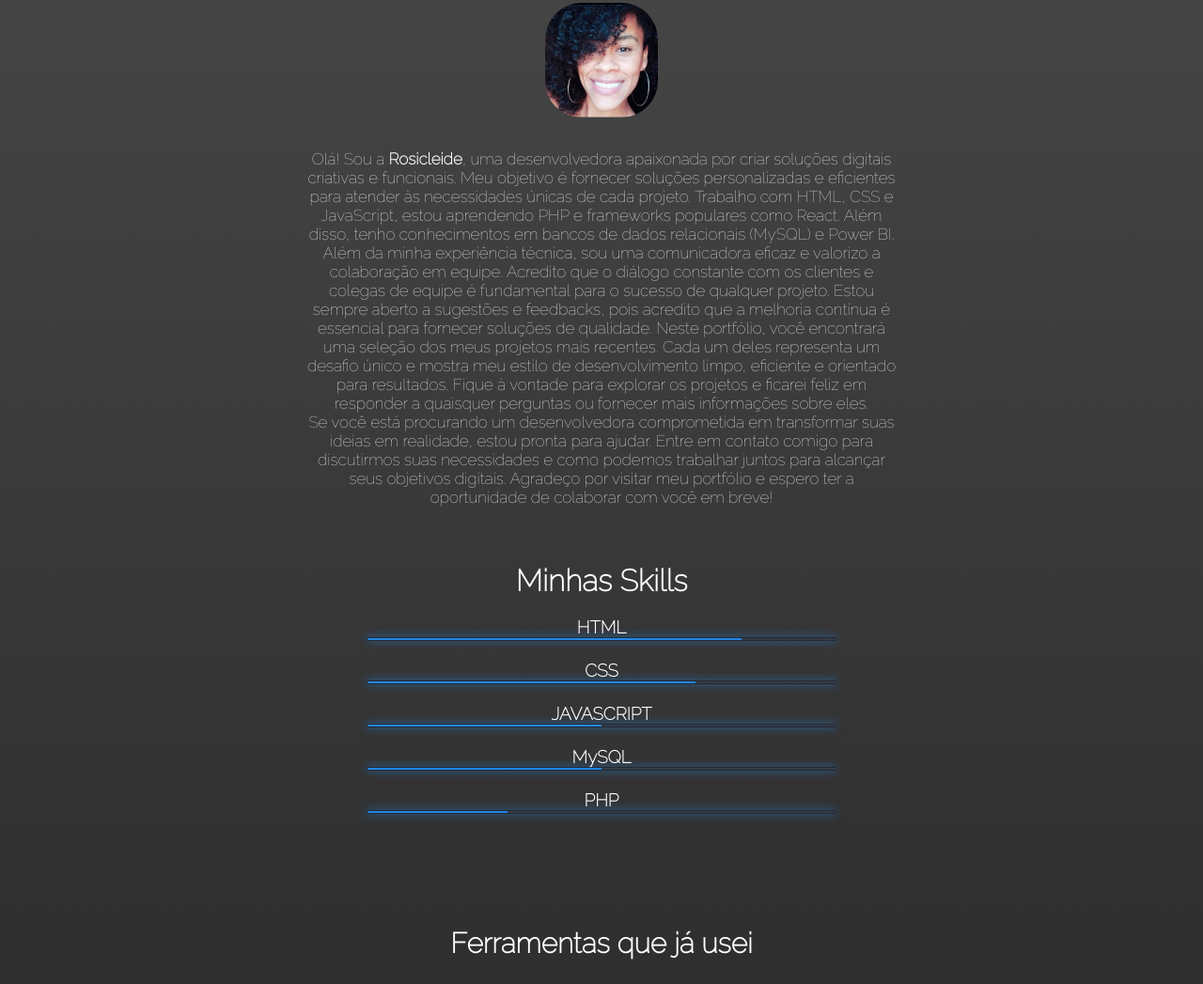
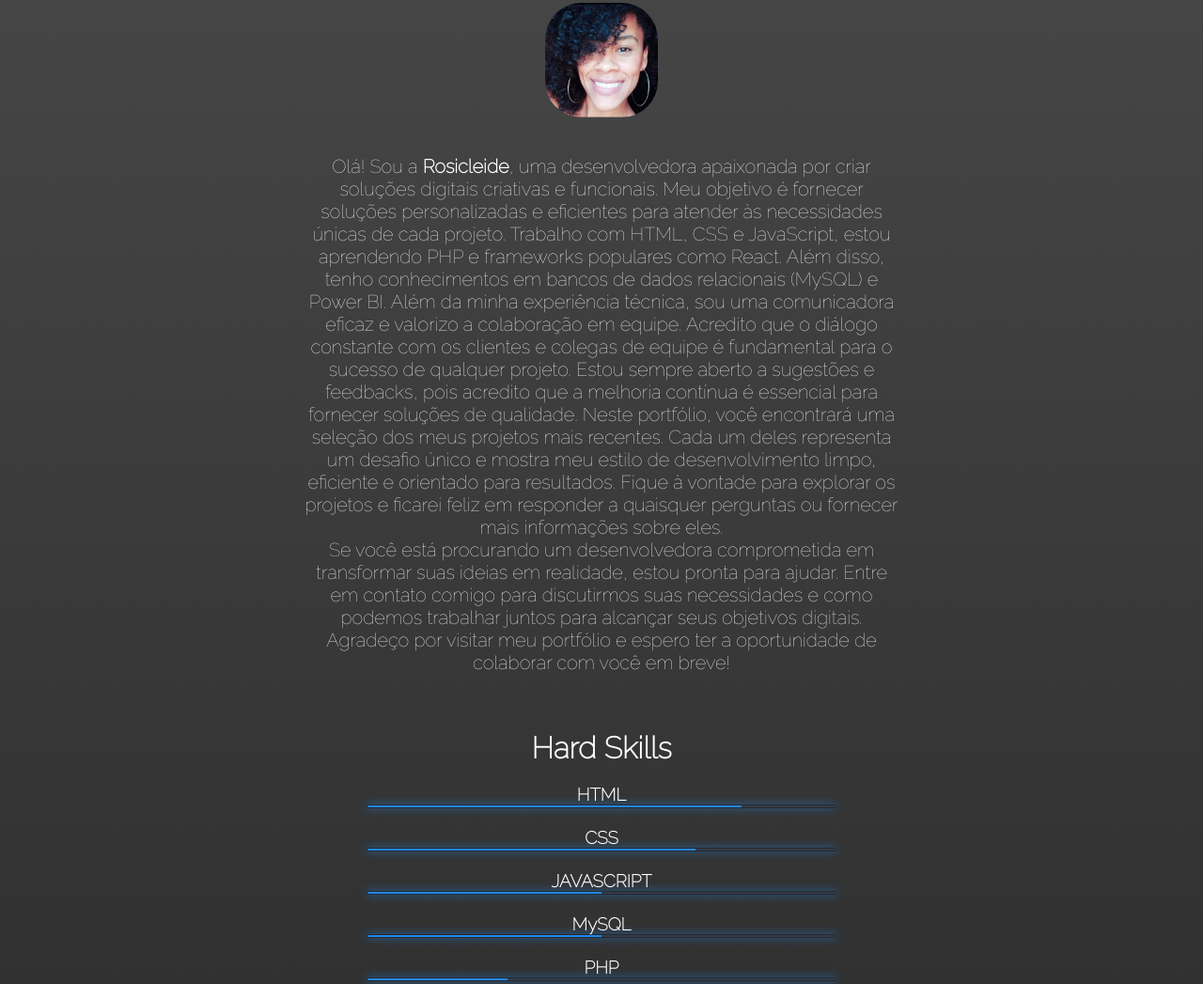
Before and after one commit to Xistulino/portfolio, a plain HTML site: page index.html in a window 1280 px wide. Shown: the part 684-1731 px from the top of the page at 94% size. Drawn offline with Linux system fonts and the light colour scheme.

Commit message:
Add files via upload

```diff
--- a/index.html
+++ b/index.html
@@ -52,7 +52,7 @@
                     </article>
 
                         <div class="skills">
-                            <h1>Minhas Skills</h1>
+                            <h1>Hard Skills</h1>
                             <li>
                                 <h3>HTML</h3><span class="bar"><span class="html"></span></span>
                             </li>
@@ -257,7 +257,7 @@
 
                     <p>DP-900 - Microsoft - 2023</p>
 
-                    <img src="imagens/az900.png" alt="AZ-900">
+                    <img src="imagens/backgroundaz900 (1) (1).png" width="50px" alt="AZ-900">
 
                     <p>AZ-900 - Microsoft - 2023</p>
                </section>
--- a/style.css
+++ b/style.css
@@ -111,7 +111,7 @@ li{
 
 .sobre-mim{
     text-align: center;
-    font-size: 17px;
+    font-size: 20px;
     margin: 2em 0 0;
     color: white;
     width: 50%;
```
Also changed, not shown: imagens/az900.webp (added), imagens/az9002.png (added), imagens/backgroundaz900 (1) (1).png (added), imagens/backgroundaz900 (1).png (added).
